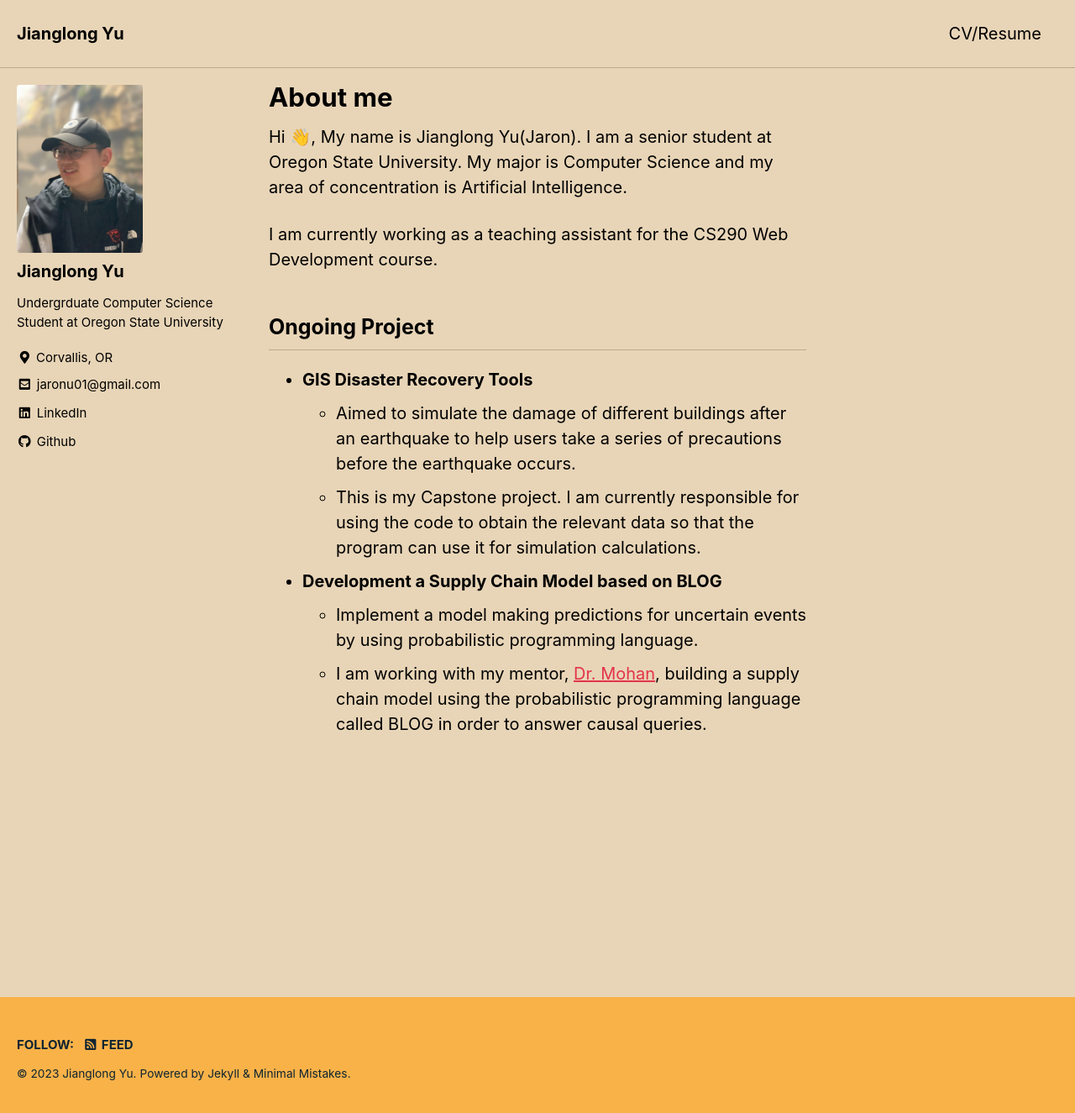
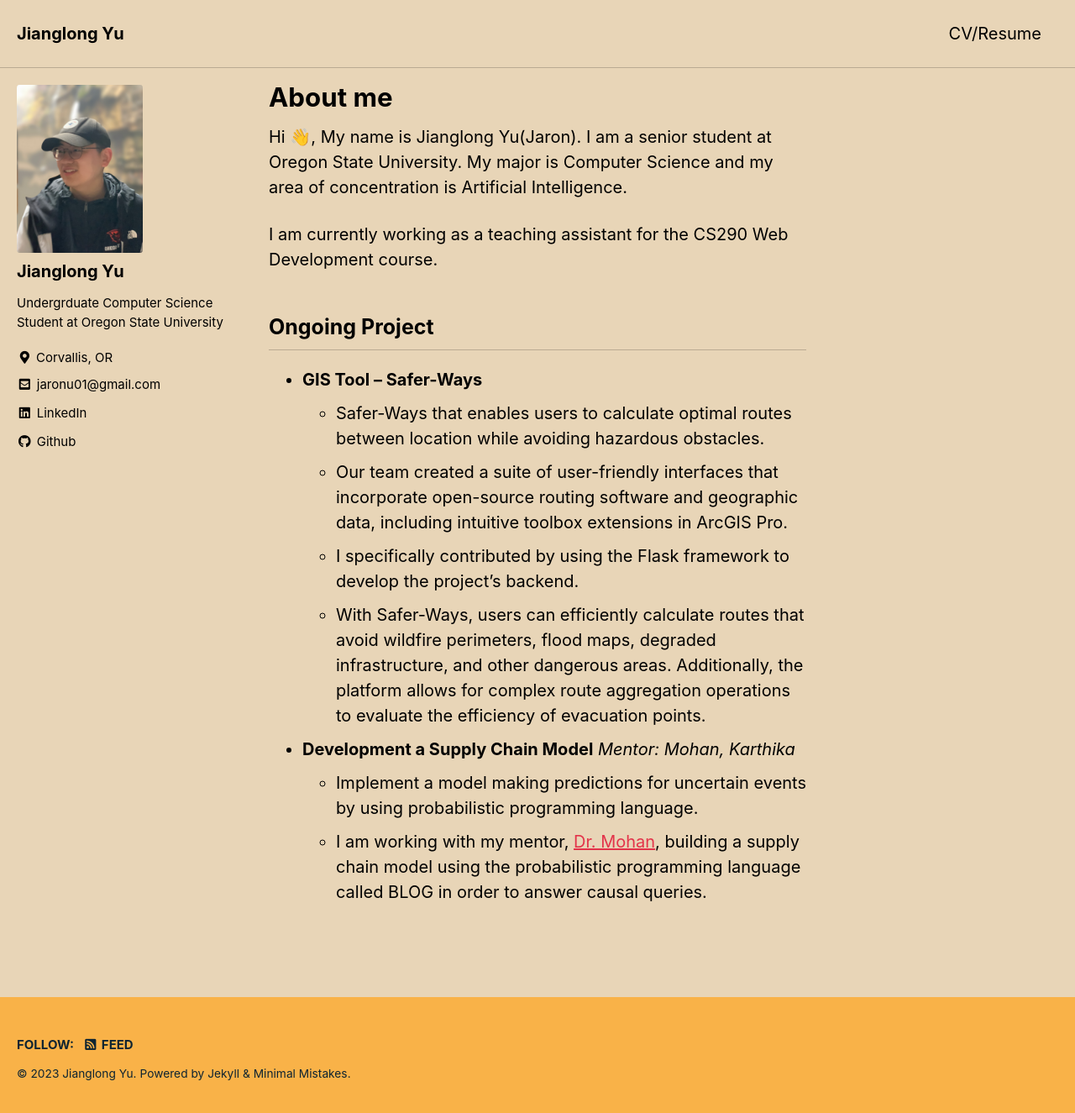
Before and after one commit to Jaron-U/jaron-u.github.io, a Jekyll site: the page built from _pages/home.md, in a window 1280 px wide and 1329 px high. Shown: the top 1325 px of the window at 84% size. Built offline with Jekyll 4.4.1, drawn with Linux system fonts in a browser that asks for light colours; cached includes are drawn as plain includes.

Commit message:
new update

```diff
--- a/_pages/home.md
+++ b/_pages/home.md
@@ -13,10 +13,14 @@ My name is Jianglong Yu(Jaron). I am a senior student at Oregon State University
 
 I am currently working as a teaching assistant for the CS290 Web Development course.
 ## Ongoing Project
-- **GIS Disaster Recovery Tools**
-  - Aimed to simulate the damage of different buildings after an earthquake to help users take a series of precautions before the earthquake occurs.
-  - This is my Capstone project. I am currently responsible for using the code to obtain the relevant data so that the program can use it for simulation calculations.
+- **GIS Tool – Safer-Ways**
+  - Safer-Ways that enables users to calculate optimal routes between location  while avoiding hazardous obstacles.
+  - Our team created a suite of user-friendly interfaces that incorporate open-source routing software and geographic data, including intuitive toolbox extensions in ArcGIS Pro.
+  - I specifically contributed by using the Flask framework to develop the project's backend.
+  - With Safer-Ways, users can efficiently calculate routes that avoid wildfire perimeters, flood maps, degraded infrastructure, and other dangerous areas. Additionally, the platform allows for complex route aggregation operations to evaluate the efficiency of evacuation points.
 
-- **Development a Supply Chain Model based on BLOG**
+
+- **Development a Supply Chain Model**
+  *Mentor: Mohan, Karthika*
   - Implement a model making predictions for uncertain events by using probabilistic programming language.
   - I am working with my mentor, [Dr. Mohan](http://www.karthikamohan.com/), building a supply chain model using the probabilistic programming language called BLOG in order to answer causal queries.
```
Also changed, not shown: _pages/cv.md (+3 -3 lines), 1 other file.
